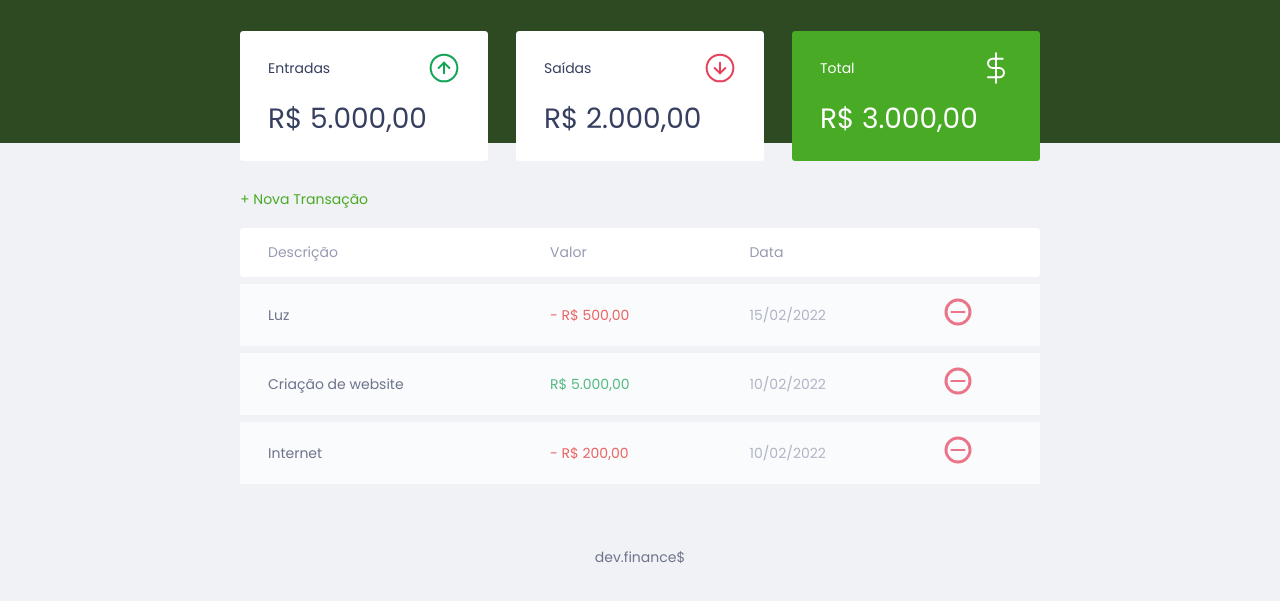
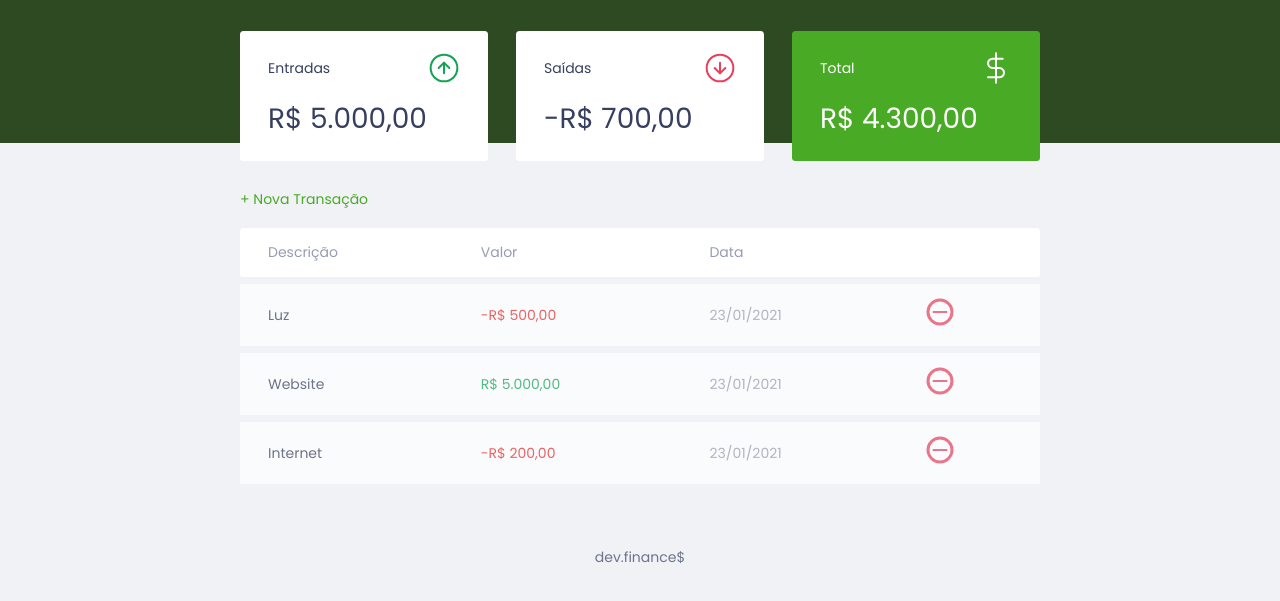
Before and after one commit to JonathanLima25/Maratona-Discovery, a plain HTML site: page index.html in a window 1280 px wide. Shown: the part 55-656 px from the top of the page. Drawn offline with Linux system fonts and the light colour scheme; a web font is replaced by a local one.

Commit message:
add html with js

```diff
--- a/index.html
+++ b/index.html
@@ -23,7 +23,7 @@
                     <span>Entradas</span>
                     <img src="./assets/income.svg" alt="Imagem de entradas">
                 </h3>
-                <p>R$ 5.000,00</p>
+                <p id="incomeDisplay">R$ 5.000,00</p>
             </div>
 
             <div class="card">
@@ -31,7 +31,7 @@
                     <span>Saídas</span>
                     <img src="./assets/expense.svg" alt="Imagem de gastos">
                 </h3>
-                <p>R$ 2.000,00</p>
+                <p id="expenseDisplay">R$ 2.000,00</p>
             </div>
 
             <div class="card total">
@@ -39,7 +39,7 @@
                     <span>Total</span>
                     <img src="./assets/total.svg" alt="Imagem de total">
                 </h3>
-                <p>R$ 3.000,00</p>
+                <p id="totalDisplay">R$ 3.000,00</p>
             </div>
         </section>
         <section id="transaction" class="description">
@@ -57,29 +57,7 @@
                     </tr>
                 </thead>
                 <tbody>
-                    <tr>
-                        <td class="description">Luz</td>
-                        <td class="expense">- R$ 500,00</td>
-                        <td class="date">15/02/2022</td>
-                        <td>
-                            <img src="./assets/minus.svg" alt="Remover Transação">
-                        </td>
-                    </tr>
-                    <tr>
-                        <td class="description">Criação de website</td>
-                        <td class="income">R$ 5.000,00</td>
-                        <td class="date">10/02/2022</td>
-                        <td>
-                            <img src="./assets/minus.svg" alt="Remover Transação">
-                        </td>
-                    </tr>
-                    <tr>
-                        <td class="description">Internet</td>
-                        <td class="expense">- R$ 200,00</td>
-                        <td class="date">10/02/2022</td><td>
-                            <img src="./assets/minus.svg" alt="Remover Transação">
-                        </td>
-                    </tr>
+
                 </tbody>
             </table>
         </section>
@@ -134,17 +112,8 @@
     </div>
 
     <footer><p>dev.finance$</p></footer>
-    <script>
-        const Modal = {
-            open(){
-                // Open Modal
-                document.querySelector('.modal-overlay').classList.add('active')
-            },
-            close(){
-                // Close Modal
-                document.querySelector('.modal-overlay').classList.remove('active')
-            }
-        }
+    <script src="./script.js">
+
     </script>
 </body>
 </html>
--- /dev/null
+++ b/script.js
@@ -0,0 +1,113 @@
+const Modal = {
+    open(){
+        // Open Modal
+        document.querySelector('.modal-overlay').classList.add('active')
+    },
+    close(){
+        // Close Modal
+        document.querySelector('.modal-overlay').classList.remove('active')
+    }
+}
+
+const transactions = [
+    {
+        id: 1,
+        description: 'Luz',
+        amount: -50000,
+        date: '23/01/2021'
+    },
+    {
+        id: 2,
+        description: 'Website',
+        amount: 500000,
+        date: '23/01/2021'
+    },
+    {
+        id: 3,
+        description: 'Internet',
+        amount: -20000,
+        date: '23/01/2021'
+    },
+
+]
+
+const Transaction = {
+    incomes() {
+        let income = 0
+        transactions.forEach((transaction)=>{
+            if(transaction.amount > 0){
+                income = income + transaction.amount
+            }
+        })
+        return income
+    },
+    expenses() {
+        let expense = 0
+        transactions.forEach((transaction)=>{
+        if(transaction.amount < 0){
+            expense = expense + transaction.amount
+        }
+    })
+    return expense
+    },
+    total() {
+        return Transaction.incomes() + Transaction.expenses()
+    }
+}
+
+const DOM = {
+    transactionsContainer: document.querySelector('#data-table tbody'),
+    addTransaction(transaction, index) {
+        const tr = document.createElement('tr')
+        tr.innerHTML = DOM.innerHTMLTransaction(transaction)
+        DOM.transactionsContainer.appendChild(tr)
+    },
+    innerHTMLTransaction(transaction) {
+        const CSSclasses = transaction.amount > 0 ? "income" : "expense"
+
+        const amount = Utils.formatCurrency(transaction.amount)
+
+        const html = `
+
+                <td class="description">${transaction.description}</td>
+                <td class="${CSSclasses}">${amount}</td>
+                <td class="date">${transaction.date}</td>
+                <td>
+                    <img src="./assets/minus.svg" alt="Remover Transação">
+                </td>
+
+            `
+            return html
+    },
+    updateBalance() {
+        document.getElementById('incomeDisplay')
+        .innerHTML = Utils.formatCurrency(Transaction.incomes())
+
+        document.getElementById('expenseDisplay')
+        .innerHTML = Utils.formatCurrency(Transaction.expenses())
+
+        document.getElementById('totalDisplay')
+        .innerHTML = Utils.formatCurrency(Transaction.total())
+    }
+}
+
+const Utils = {
+    formatCurrency(value){
+        const signal = Number(value) < 0 ? "-" : ""
+        value = String(value).replace(/\D/g, "")
+        value = Number(value) / 100
+
+        value = value.toLocaleString("pt-BR", {
+            style: "currency",
+            currency: "BRL"
+        })
+        return signal + value
+    }
+}
+
+
+transactions.forEach(function(transaction) {
+    DOM.addTransaction(transaction)
+})
+
+DOM.updateBalance()
--- a/style.css
+++ b/style.css
@@ -214,6 +214,7 @@ td.expense {
     justify-content: center;
     opacity: 0;
     visibility: hidden;
+    transition: 500ms;
 }
 
 .modal-overlay.active {
```
